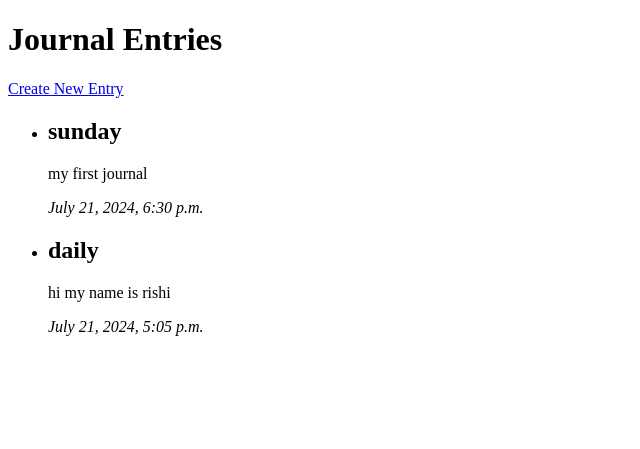
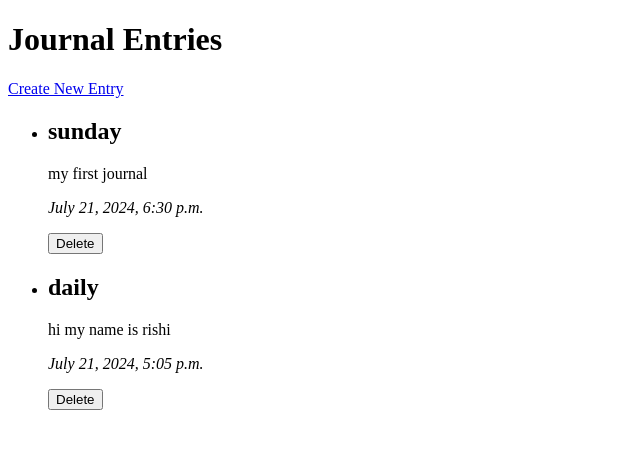
Before and after one commit to hrushikeshmattapally/journal, a Django app: page /journal/ in a window 1280 px wide. Shown: the top 449 px of the page, without its empty margins (0-640 px from the left). Run offline with Django 5.2, Linux system fonts and the light colour scheme; data comes from the database, SQL or seed files in the repository; both versions use the stored data as it was after the commit.

Commit message:
delete potion added

```diff
--- a/django_project/first_app/templates/journal/journal_list.html
+++ b/django_project/first_app/templates/journal/journal_list.html
@@ -12,6 +12,10 @@
                 <h2>{{ entry.title }}</h2>
                 <p>{{ entry.content }}</p>
                 <p><em>{{ entry.created_at }}</em></p>
+                <form method="post" action="{% url 'journal_delete' entry.pk %}">
+                    {% csrf_token %}
+                    <button type="submit">Delete</button>
+                </form>
             </li>
         {% endfor %}
     </ul>
--- a/django_project/first_app/urls.py
+++ b/django_project/first_app/urls.py
@@ -11,4 +11,5 @@ from . import views
 urlpatterns = [
     path('', views.journal_list, name='journal_list'),
     path('new/', views.journal_create, name='journal_create'),
+    path('delete/<int:pk>/', views.journal_delete, name='journal_delete'),
 ]
--- a/django_project/first_app/views.py
+++ b/django_project/first_app/views.py
@@ -23,3 +23,16 @@ def journal_create(request):
     else:
         form = JournalEntryForm()
     return render(request, 'journal/journal_create.html', {'form': form})
+
+
+from django.shortcuts import get_object_or_404
+from django.urls import reverse
+
+# Existing imports and views...
+
+def journal_delete(request, pk):
+    entry = get_object_or_404(JournalEntry, pk=pk)
+    if request.method == 'POST':
+        entry.delete()
+        return redirect(reverse('journal_list'))
+    return render(request, 'journal/journal_delete_confirm.html', {'entry': entry})
```
Also changed, not shown: django_project/db.sqlite3.
